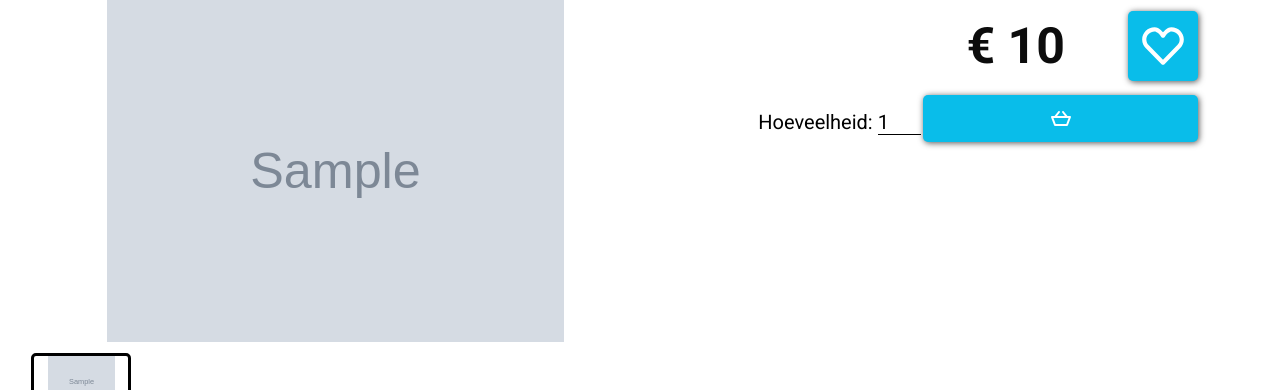
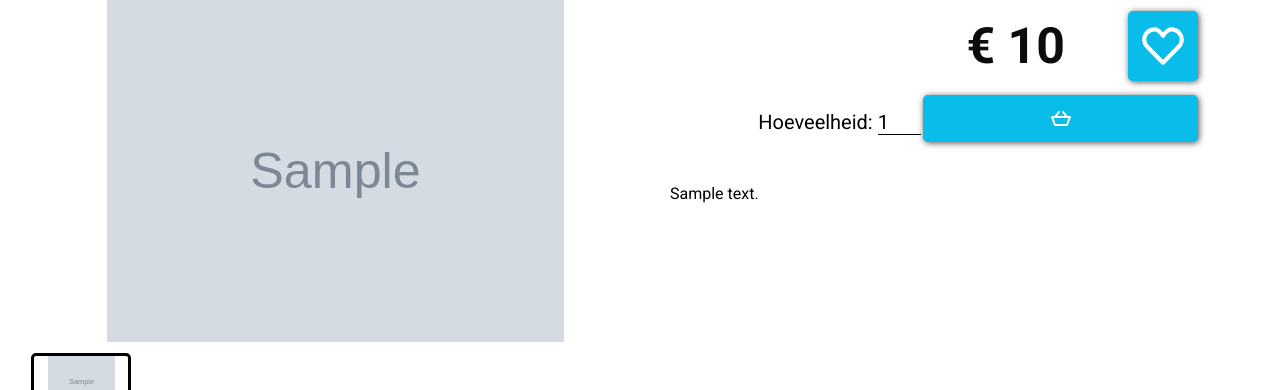
Before and after one commit to LanderVanlaer/webshop-gip-6INF, a PHP site: a page that uses src/article/index.php in a window 1280 px wide. Shown: the part 190-580 px from the top of the page. Run offline with PHP 8.4, Linux system fonts and the light colour scheme; tables that the repository leaves empty hold one stand-in row (values such as "Sample post"); grey boxes marked "Sample" are stand-in pictures; style sheets or scripts are compiled from the project's sources.

Commit message:
Add description to article-page

```diff
--- a/src/article/index.php
+++ b/src/article/index.php
@@ -155,6 +155,9 @@
                         </button>
                     </form>
                 </div>
+                <div class="description">
+                    <?= $product['description'] ?>
+                </div>
             </div>
         </div>
         <section class="specifications">
--- a/src/css/article.scss
+++ b/src/css/article.scss
@@ -129,6 +129,13 @@ main {
                     }
                 }
             }
+
+            .description {
+                display: block;
+                padding: 2rem;
+                margin-top: 2rem;
+                font-size: 1.6rem;
+            }
         }
     }
 
```
